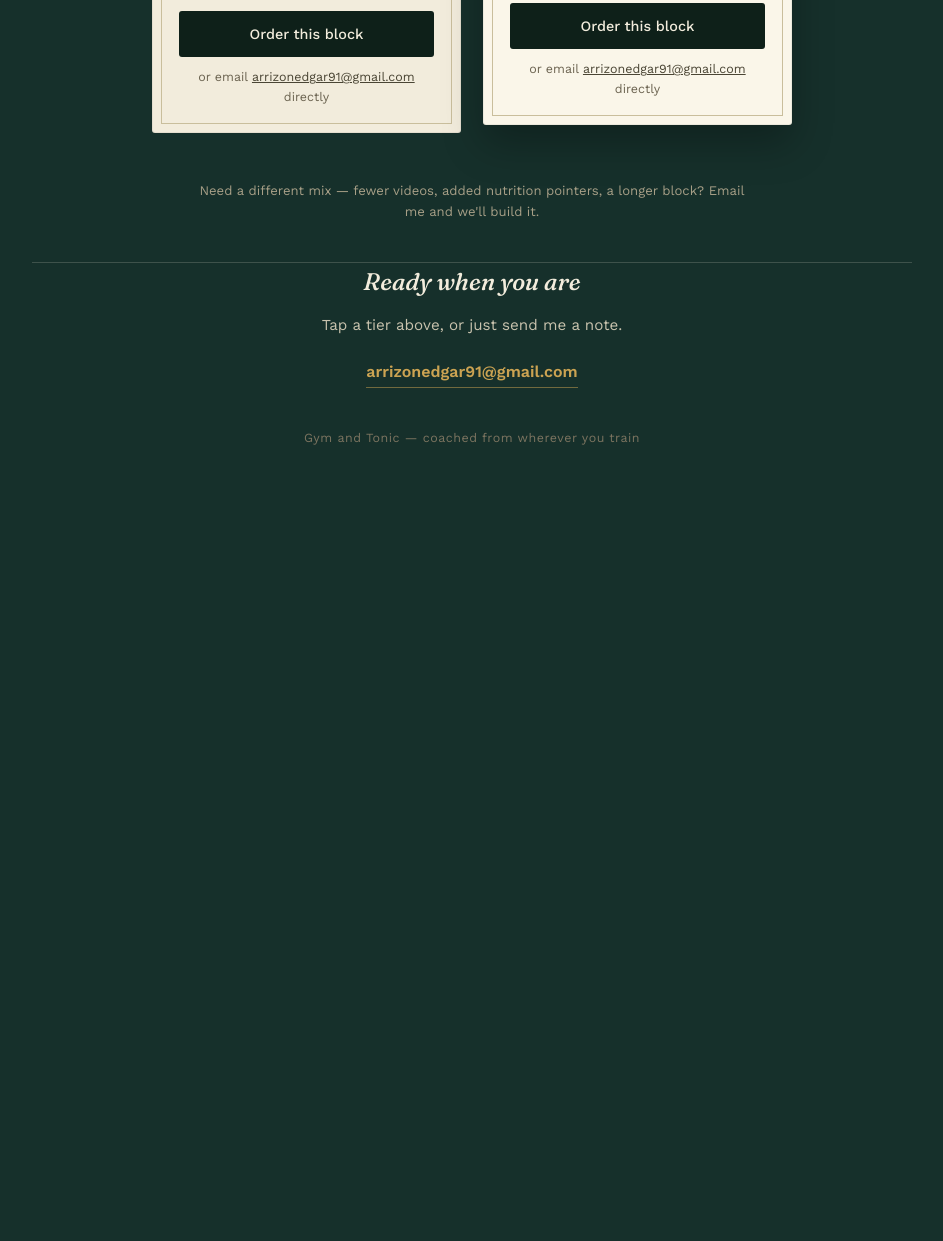
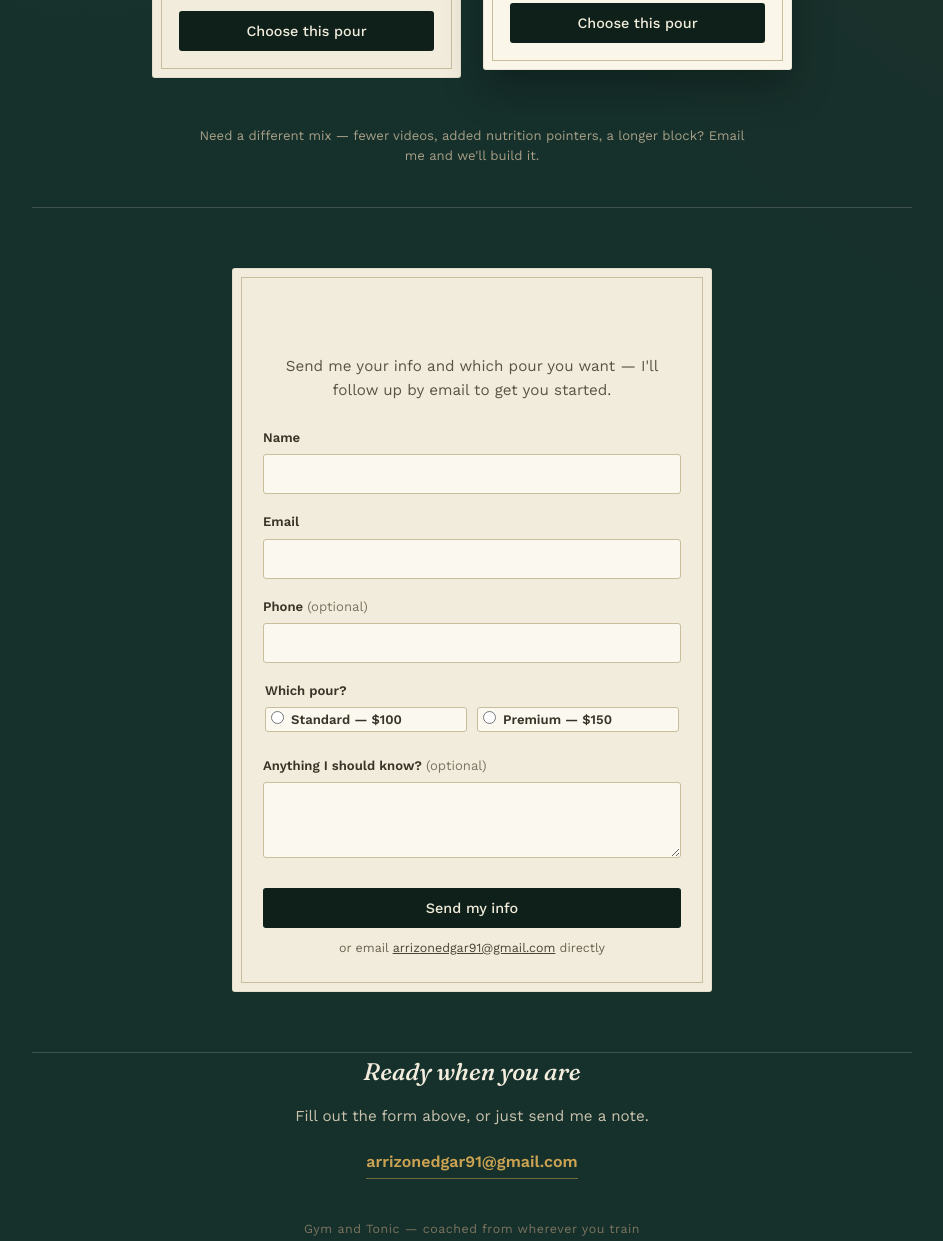
Before and after one commit to edgar-arturo-arrizon/gym-and-tonic, a plain HTML site: page index.html in a window 1280 px wide. Shown: the part 1637-2878 px from the top of the page, without its empty margins (168-1111 px from the left). Before the commit the page ends 2107 px from the top, so only its background shows below. Drawn offline with nearby package versions, Linux system fonts and the light colour scheme.

Commit message:
Update index.html

```diff
--- a/index.html
+++ b/index.html
@@ -282,14 +282,18 @@
 
   .cta {
     display: inline-block;
+    width: 100%;
     text-align: center;
     text-decoration: none;
     background: var(--bottle-deep);
     color: var(--label);
+    font-family: 'Work Sans', sans-serif;
     font-size: 0.9rem;
     font-weight: 500;
     padding: 12px 0;
+    border: none;
     border-radius: 3px;
+    cursor: pointer;
     transition: background 0.15s ease;
   }
   .cta:hover, .cta:focus-visible { background: var(--berry); }
@@ -323,6 +327,97 @@
     white-space: nowrap;
   }
   .copied-msg.show { display: block; }
+
+  /* ---------- order form ---------- */
+  .order { padding: 60px 0; }
+  .order-card {
+    max-width: 480px;
+    margin: 0 auto;
+    background: var(--label);
+    color: var(--ink);
+    border-radius: 3px;
+    padding: 34px 30px;
+    position: relative;
+    border: 1px solid rgba(0,0,0,0.06);
+  }
+  .order-card::before {
+    content: "";
+    position: absolute;
+    inset: 8px;
+    border: 1px solid var(--label-line);
+    pointer-events: none;
+  }
+  .order .pricing-head { margin-bottom: 26px; }
+  .order .pricing-head p { color: #5C5443; }
+
+  .field { margin-bottom: 18px; border: none; padding: 0; }
+  .field label, .field legend {
+    display: block;
+    font-size: 0.82rem;
+    font-weight: 600;
+    color: #3A3428;
+    margin-bottom: 6px;
+    padding: 0;
+  }
+  .field .opt { font-weight: 400; color: #7C7460; }
+  .field input[type="text"],
+  .field input[type="email"],
+  .field input[type="tel"],
+  .field textarea {
+    width: 100%;
+    font-family: 'Work Sans', sans-serif;
+    font-size: 0.95rem;
+    color: var(--ink);
+    background: #FBF8EF;
+    border: 1px solid var(--label-line);
+    border-radius: 3px;
+    padding: 10px 12px;
+  }
+  .field input:focus-visible, .field textarea:focus-visible {
+    outline: 2px solid var(--brass-bright);
+    outline-offset: 1px;
+  }
+  .field textarea { resize: vertical; }
+
+  .tier-choice {
+    display: flex;
+    gap: 10px;
+  }
+  .tier-option {
+    flex: 1;
+    display: flex;
+    align-items: center;
+    justify-content: center;
+    gap: 8px;
+    font-size: 0.85rem;
+    font-weight: 500;
+    color: #3A3428;
+    background: #FBF8EF;
+    border: 1px solid var(--label-line);
+    border-radius: 3px;
+    padding: 10px 8px;
+    cursor: pointer;
+    margin-bottom: 0;
+  }
+  .tier-option:has(input:checked) {
+    background: var(--bottle-deep);
+    color: var(--label);
+    border-color: var(--bottle-deep);
+  }
+  .tier-option input { accent-color: var(--brass-bright); }
+
+  .submit-btn { margin-top: 4px; }
+
+  .order-thanks {
+    background: #FBF8EF;
+    border: 1px solid var(--label-line);
+    border-radius: 3px;
+    padding: 12px 16px;
+    font-size: 0.9rem;
+    color: var(--ink);
+    text-align: center;
+    margin: 0 0 20px;
+  }
 
   /* ---------- fine print / footer ---------- */
   .fine {
@@ -438,8 +533,7 @@
           <li>Written notes on form &amp; loading</li>
           <li>Weekly check&#8209;in message</li>
         </ul>
-        <a class="cta" data-tier="Standard" href="mailto:arrizonedgar91@gmail.com?subject=Gym%20and%20Tonic%20%E2%80%94%20The%20House%20Pour&body=Hey!%20I%27d%20like%20to%20start%20The%20House%20Pour%20(Standard)%206-week%20block.">Order this block</a>
-        <p class="fallback-email">or email <a href="mailto:arrizonedgar91@gmail.com">arrizonedgar91@gmail.com</a> directly<span class="copied-msg">Copied!</span></p>
+        <button type="button" class="cta" data-tier="Standard">Choose this pour</button>
       </div>
 
       <div class="label-card featured">
@@ -455,8 +549,7 @@
           <li>Daily check&#8209;ins &amp; guidance</li>
           <li>Priority, same&#8209;day response times</li>
         </ul>
-        <a class="cta" data-tier="Premium" href="mailto:arrizonedgar91@gmail.com?subject=Gym%20and%20Tonic%20%E2%80%94%20The%20Top%20Shelf&body=Hey!%20I%27d%20like%20to%20start%20The%20Top%20Shelf%20(Premium)%206-week%20block.">Order this block</a>
-        <p class="fallback-email">or email <a href="mailto:arrizonedgar91@gmail.com">arrizonedgar91@gmail.com</a> directly<span class="copied-msg">Copied!</span></p>
+        <button type="button" class="cta" data-tier="Premium">Choose this pour</button>
       </div>
 
     </div>
@@ -466,27 +559,97 @@
 
   <hr class="rule">
 
+  <section class="order wrap" id="order">
+    <div class="order-card">
+      <div class="pricing-head">
+        <h2>Book your block</h2>
+        <p>Send me your info and which pour you want — I'll follow up by email to get you started.</p>
+      </div>
+
+      <form action="https://formsubmit.co/arrizonedgar91@gmail.com" method="POST" id="order-form">
+        <input type="hidden" name="_subject" value="New Gym and Tonic block request">
+        <input type="hidden" name="_template" value="table">
+        <input type="hidden" name="_captcha" value="false">
+        <input type="hidden" name="_next" id="order-next" value="">
+        <input type="text" name="_honey" style="display:none" tabindex="-1" autocomplete="off">
+
+        <div class="field">
+          <label for="name">Name</label>
+          <input type="text" id="name" name="Name" required>
+        </div>
+
+        <div class="field">
+          <label for="email">Email</label>
+          <input type="email" id="email" name="Email" required>
+        </div>
+
+        <div class="field">
+          <label for="phone">Phone <span class="opt">(optional)</span></label>
+          <input type="tel" id="phone" name="Phone">
+        </div>
+
+        <fieldset class="field">
+          <legend>Which pour?</legend>
+          <div class="tier-choice">
+            <label class="tier-option">
+              <input type="radio" name="Package" value="Standard ($100 / 6 wks)" required>
+              <span>Standard — $100</span>
+            </label>
+            <label class="tier-option">
+              <input type="radio" name="Package" value="Premium ($150 / 6 wks)" required>
+              <span>Premium — $150</span>
+            </label>
+          </div>
+        </fieldset>
+
+        <div class="field">
+          <label for="notes">Anything I should know? <span class="opt">(optional)</span></label>
+          <textarea id="notes" name="Notes" rows="3"></textarea>
+        </div>
+
+        <button type="submit" class="cta submit-btn">Send my info</button>
+        <p class="fallback-email">or email <a href="mailto:arrizonedgar91@gmail.com">arrizonedgar91@gmail.com</a> directly</p>
+      </form>
+    </div>
+  </section>
+
+  <hr class="rule">
+
   <footer class="wrap">
     <h2>Ready when you are</h2>
-    <p>Tap a tier above, or just send me a note.</p>
+    <p>Fill out the form above, or just send me a note.</p>
     <a class="email-link" href="mailto:arrizonedgar91@gmail.com">arrizonedgar91@gmail.com</a>
     <p class="signoff">Gym and Tonic — coached from wherever you train</p>
   </footer>
 
   <script>
-    document.querySelectorAll('.cta').forEach(function (btn) {
+    // Pre-select a package and scroll to the order form when a "Choose this pour" button is clicked
+    document.querySelectorAll('.labels .cta').forEach(function (btn) {
       btn.addEventListener('click', function () {
-        var email = 'arrizonedgar91@gmail.com';
-        if (navigator.clipboard && navigator.clipboard.writeText) {
-          navigator.clipboard.writeText(email).catch(function () {});
-        }
-        var note = btn.parentElement.querySelector('.copied-msg');
-        if (note) {
-          note.classList.add('show');
-          setTimeout(function () { note.classList.remove('show'); }, 4000);
-        }
+        var tier = btn.getAttribute('data-tier');
+        var radios = document.querySelectorAll('input[name="Package"]');
+        radios.forEach(function (r) {
+          r.checked = r.value.indexOf(tier) === 0;
+        });
+        document.getElementById('order').scrollIntoView({ behavior: 'smooth', block: 'start' });
       });
     });
+
+    // Redirect back to this same page (with a confirmation flag) after a successful submit
+    var nextField = document.getElementById('order-next');
+    if (nextField) {
+      nextField.value = window.location.href.split('?')[0].split('#')[0] + '?sent=true#order';
+    }
+
+    // Show a thank-you message if we just returned from a successful submission
+    if (window.location.search.indexOf('sent=true') !== -1) {
+      var thanks = document.createElement('p');
+      thanks.textContent = "Thanks — that's in my inbox. I'll follow up by email shortly.";
+      thanks.className = 'order-thanks';
+      var form = document.getElementById('order-form');
+      if (form) form.parentNode.insertBefore(thanks, form);
+      window.history.replaceState({}, document.title, window.location.pathname + '#order');
+    }
   </script>
 
 </body>
```
